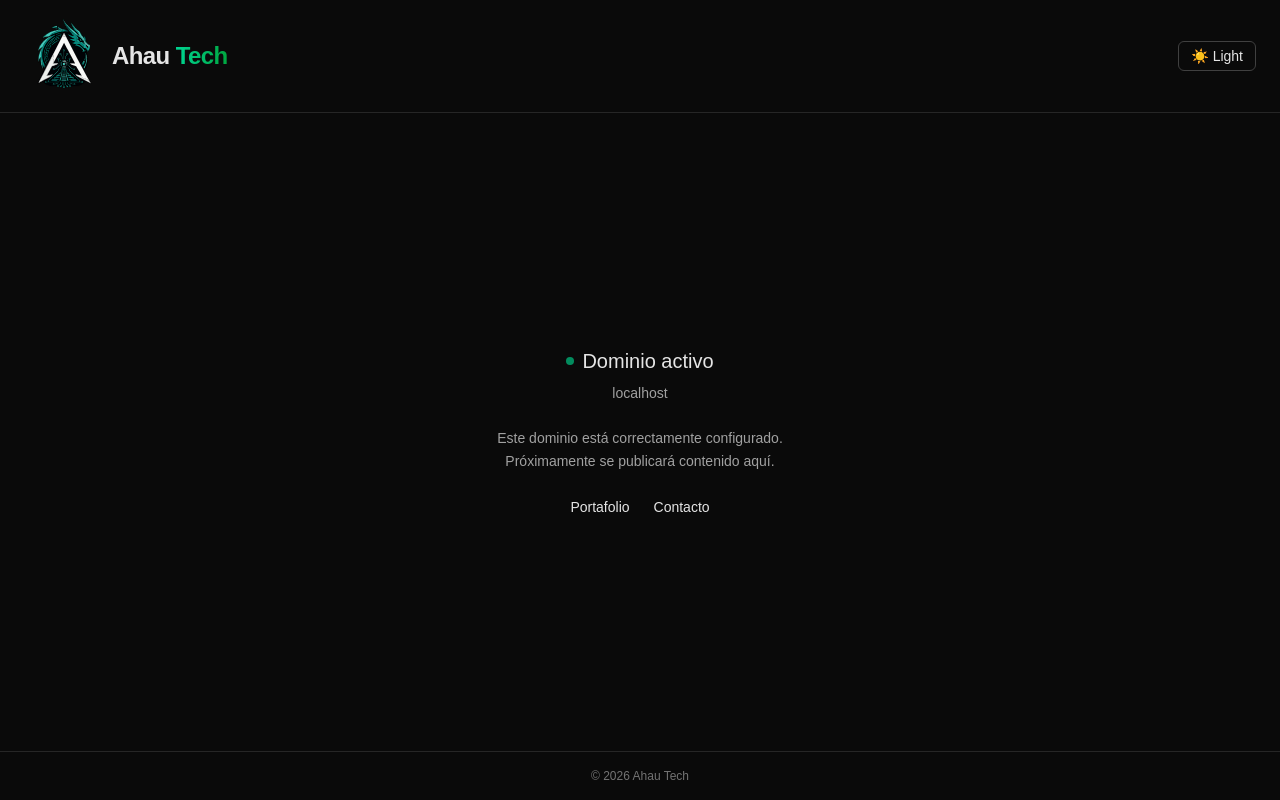
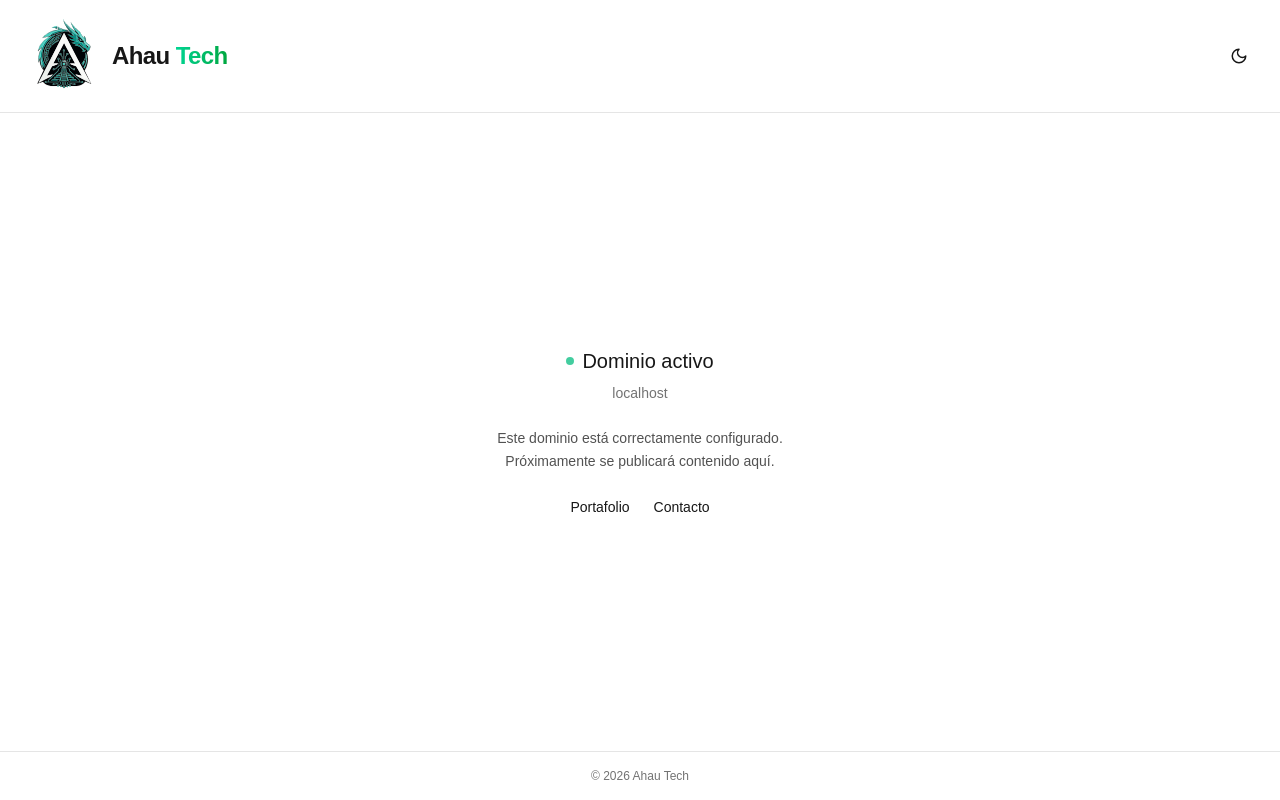
Before and after one commit to AhauTech/Holding-Page, a Next.js app: page / in a window 1280 px wide. Built offline with nearby package versions, Linux system fonts and the light colour scheme.

Commit message:
fix: Theme Toggle

```diff
--- /dev/null
+++ b/app/ThemeToggle.tsx
@@ -0,0 +1,49 @@
+"use client";
+
+import { useEffect, useState } from "react";
+
+export function ThemeToggle() {
+  const [dark, setDark] = useState(false);
+
+  // Al montar, lee la preferencia guardada
+  useEffect(() => {
+    const saved = localStorage.getItem("theme");
+    if (saved === "dark") {
+      document.documentElement.classList.add("dark");
+      setDark(true);
+    }
+  }, []);
+
+  function toggle() {
+    const next = !dark;
+    setDark(next);
+    if (next) {
+      document.documentElement.classList.add("dark");
+      localStorage.setItem("theme", "dark");
+    } else {
+      document.documentElement.classList.remove("dark");
+      localStorage.setItem("theme", "light");
+    }
+  }
+
+  return (
+    <button
+      onClick={toggle}
+      aria-label={dark ? "Cambiar a modo claro" : "Cambiar a modo oscuro"}
+      className="p-2 rounded-lg text-ink-secondary hover:text-ink hover:bg-surface-raised transition-colors"
+    >
+      {dark ? (
+        // Sol
+        <svg xmlns="http://www.w3.org/2000/svg" width="18" height="18" viewBox="0 0 24 24" fill="none" stroke="currentColor" strokeWidth="2" strokeLinecap="round" strokeLinejoin="round" aria-hidden>
+          <circle cx="12" cy="12" r="4"/>
+          <path d="M12 2v2M12 20v2M4.93 4.93l1.41 1.41M17.66 17.66l1.41 1.41M2 12h2M20 12h2M6.34 17.66l-1.41 1.41M19.07 4.93l-1.41 1.41"/>
+        </svg>
+      ) : (
+        // Luna
+        <svg xmlns="http://www.w3.org/2000/svg" width="18" height="18" viewBox="0 0 24 24" fill="none" stroke="currentColor" strokeWidth="2" strokeLinecap="round" strokeLinejoin="round" aria-hidden>
+          <path d="M12 3a6 6 0 0 0 9 9 9 9 0 1 1-9-9Z"/>
+        </svg>
+      )}
+    </button>
+  );
+}
--- a/app/globals.css
+++ b/app/globals.css
@@ -12,6 +12,37 @@
   --font-mono: var(--font-geist-mono);
 }
 
+:root:not(.dark) {
+  --color-canvas:        #ffffff;
+  --color-canvas-soft:   #f8f8f8;
+  --color-canvas-muted:  #f0f0f0;
+
+  --color-surface:        #f4f4f5;
+  --color-surface-raised: #ebebed;
+  --color-surface-border: #d4d4d8;
+
+  --color-ink:           #0c0c0e;
+  --color-ink-secondary: #52525b;
+  --color-ink-muted:     #a1a1aa;
+  --color-ink-inverse:   #ffffff;
+}
+
+/* Modo oscuro — activado con clase .dark en <html> */
+.dark {
+  --color-canvas:        #0c0c0e;
+  --color-canvas-soft:   #111114;
+  --color-canvas-muted:  #18181c;
+
+  --color-surface:        #1c1c21;
+  --color-surface-raised: #232329;
+  --color-surface-border: #2a2a32;
+
+  --color-ink:           #e8e8ed;
+  --color-ink-secondary: #9898a8;
+  --color-ink-muted:     #5a5a6a;
+  --color-ink-inverse:   #0c0c0e;
+}
+
 @media (prefers-color-scheme: dark) {
   :root {
     --background: #0a0a0a;
--- a/app/layout.tsx
+++ b/app/layout.tsx
@@ -31,15 +31,9 @@ export default function RootLayout({
     >
       <head>
         <Script
-          id="dark-mode-script"
+          id="theme-init"
           strategy="beforeInteractive"
-          dangerouslySetInnerHTML={{
-            __html: `               const isDark = localStorage.theme === "dark" || (!localStorage.theme && window.matchMedia("(prefers-color-scheme: dark)").matches);
-
-              if (isDark) document.documentElement.classList.add("dark");
-            `,
-          }}
-        />
+        >{`(function(){var t=localStorage.getItem('theme');if(t==='dark')document.documentElement.classList.add('dark')})()`}</Script>
       </head>
       <body className="min-h-full flex flex-col">{children}</body>
     </html>
--- a/app/page.tsx
+++ b/app/page.tsx
@@ -1,22 +1,17 @@
 "use client";
 
 import { useEffect, useState } from "react";
+import { ThemeToggle } from "./ThemeToggle";
 
 export default function Home() {
   const [domain, setDomain] = useState("");
-const [dark, setDark] = useState(true);
 
   useEffect(() => {
     setDomain(window.location.hostname);
   }, []);
 
-useEffect(() => {
-  document.documentElement.classList.toggle("dark", dark);
-}, [dark]);
-
-return ( <main className="min-h-screen flex flex-col bg-white text-neutral-900 dark:bg-neutral-950 dark:text-neutral-200 transition-colors duration-500 ease-in-out **:transition-colors **:duration-500">
-
-
+  return (
+    <main className="min-h-screen flex flex-col bg-white text-neutral-900 dark:bg-neutral-950 dark:text-neutral-200 transition-colors duration-500 ease-in-out **:transition-colors **:duration-500">
       {/* HEADER */}
       <header className="flex items-center justify-between px-6 py-4 border-b border-neutral-200 dark:border-neutral-800">
         <div className="flex items-center gap-2">
@@ -33,18 +28,12 @@ return ( <main className="min-h-screen flex flex-col bg-white text-neutral-900 d
           </span>
         </div>
 
-    <button
-      onClick={() => setDark(!dark)}
-      className="text-sm px-3 py-1 rounded-md border border-neutral-300 dark:border-neutral-700 hover:bg-neutral-100 dark:hover:bg-neutral-800 transition"
-    >
-      {dark ? "☀️ Light" : "🌙 Dark"}
-    </button>
+        <ThemeToggle />
       </header>
 
       {/* CONTENT */}
       <section className="flex-1 flex items-center justify-center px-6">
         <div className="text-center max-w-md w-full">
-
           {/* Glow */}
           <div className="absolute inset-0 -z-10 flex justify-center">
             <div className="h-72 w-72 bg-emerald-500/20 blur-3xl rounded-full animate-pulse" />
@@ -84,7 +73,6 @@ return ( <main className="min-h-screen flex flex-col bg-white text-neutral-900 d
               Contacto
             </a>
           </div>
-
         </div>
       </section>
 
@@ -92,7 +80,6 @@ return ( <main className="min-h-screen flex flex-col bg-white text-neutral-900 d
       <footer className="px-6 py-4 border-t border-neutral-200 dark:border-neutral-800 text-center text-xs text-neutral-500">
         © {new Date().getFullYear()} Ahau Tech
       </footer>
-
     </main>
   );
 }
```
Lines whose indentation alone changed are shown as unchanged.
